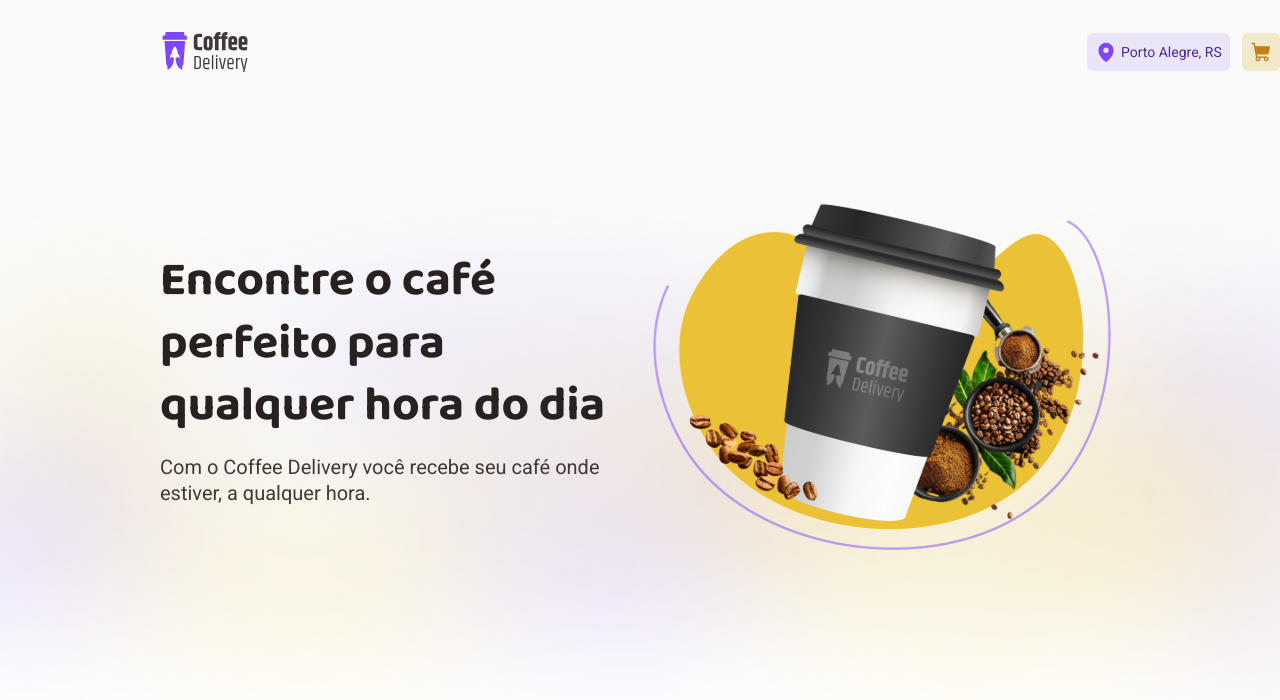
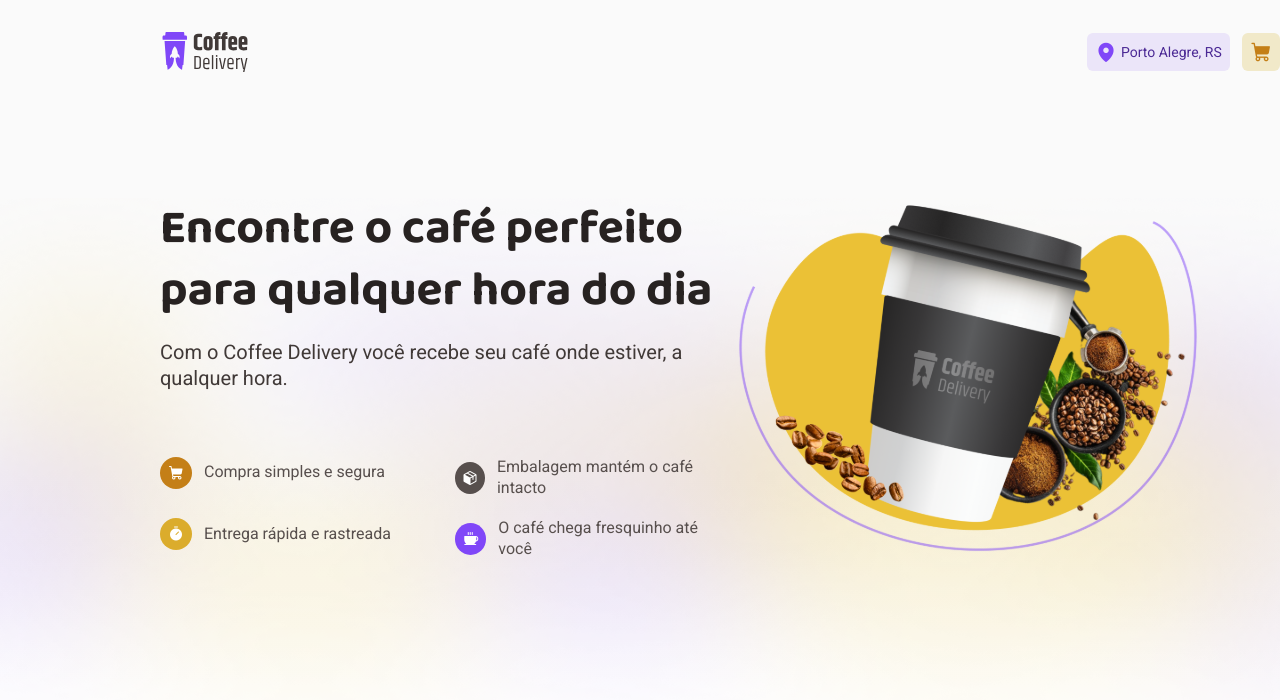
Before and after one commit to souzannatha/coffe-delivery-angular, an Angular app: page / in a window 1280 px wide. Shown: the top 700 px of the page. Built offline with nearby package versions, Linux system fonts and the light colour scheme.

Commit message:
feat: added icon-with-input component.

```diff
--- a/src/app/features/home/home.component.html
+++ b/src/app/features/home/home.component.html
@@ -6,7 +6,14 @@
         Com o Coffee Delivery você recebe seu café onde estiver, a qualquer
         hora.
       </p>
+      <div class="icons-list">
+        <app-icon-with-text
+          *ngFor="let iconText of iconAndTextList"
+          [data]="iconText"
+        ></app-icon-with-text>
+      </div>
     </div>
+
     <img
       src="/assets/main-coffe.svg"
       alt="foto de um copo de café"
--- a/src/app/features/home/home.component.scss
+++ b/src/app/features/home/home.component.scss
@@ -32,5 +32,13 @@ main {
     font-weight: 400;
     line-height: 130%;
     color: $base-subtitle;
+    margin-bottom: 66px;
   }
 }
+
+.icons-list {
+  display: grid;
+  grid-template-columns: repeat(2, 1fr);
+  gap: 20px;
+  width: 570px;
+}
--- a/src/app/features/home/home.component.ts
+++ b/src/app/features/home/home.component.ts
@@ -1,10 +1,14 @@
 import { Component, OnInit } from '@angular/core';
 import { rgba } from 'polished';
+import { IconWithTextComponent } from '../../shared/_components/icon-with-text/icon-with-text.component';
+import { IconWithTextModel } from '../../shared/_components/icon-with-text/models/icon-with-text';
+import { CommonModule } from '@angular/common';
 
 @Component({
   selector: 'app-home',
   templateUrl: './home.component.html',
   styleUrls: ['./home.component.scss'],
+  imports: [IconWithTextComponent, CommonModule],
 })
 export class HomeComponent implements OnInit {
   white = '#ffffff';
@@ -22,4 +26,28 @@ export class HomeComponent implements OnInit {
         ${this.background} 100%
       )`;
   }
+
+  iconAndTextList: IconWithTextModel[] = [
+    {
+      iconClass: 'ph-fill ph-shopping-cart',
+      text: 'Compra simples e segura',
+      bgColor: '#c47f17',
+    },
+
+    {
+      iconClass: 'ph-fill ph-package',
+      text: 'Embalagem mantém o café intacto',
+      bgColor: '#574f4d',
+    },
+    {
+      iconClass: 'ph-fill ph-timer',
+      text: 'Entrega rápida e rastreada',
+      bgColor: '#dbac2c',
+    },
+    {
+      iconClass: 'ph-fill ph-coffee',
+      text: 'O café chega fresquinho até você',
+      bgColor: '#8047f8',
+    },
+  ];
 }
--- /dev/null
+++ b/src/app/shared/_components/icon-with-text/icon-with-text.component.html
@@ -0,0 +1,6 @@
+<div class="wrapper">
+  <div class="icon-border" [style.background]="data.bgColor">
+    <i [class]="data.iconClass"></i>
+  </div>
+  <p>{{ data.text }}</p>
+</div>
--- /dev/null
+++ b/src/app/shared/_components/icon-with-text/icon-with-text.component.scss
@@ -0,0 +1,25 @@
+@use "../../../../styles/variables" as *;
+
+.wrapper {
+  display: flex;
+  align-items: center;
+  gap: 12px;
+}
+
+.icon-border {
+  display: flex;
+  align-items: center;
+  justify-content: center;
+  width: 32px;
+  height: 32px;
+  background-color: $yellow-dark;
+  color: $white;
+  border-radius: 50%;
+}
+
+p {
+  color: $base-text;
+  font-size: 16px;
+  font-weight: 400;
+  line-height: 130%;
+}
--- /dev/null
+++ b/src/app/shared/_components/icon-with-text/models/icon-with-text.ts
@@ -0,0 +1,5 @@
+export interface IconWithTextModel {
+  bgColor: string;
+  iconClass: string;
+  text: string;
+}
```
Also changed, not shown: src/app/shared/_components/icon-with-text/icon-with-text.component.ts (added, +12 -0 lines), 1 other file (tests, documents, lock files or other folders).
